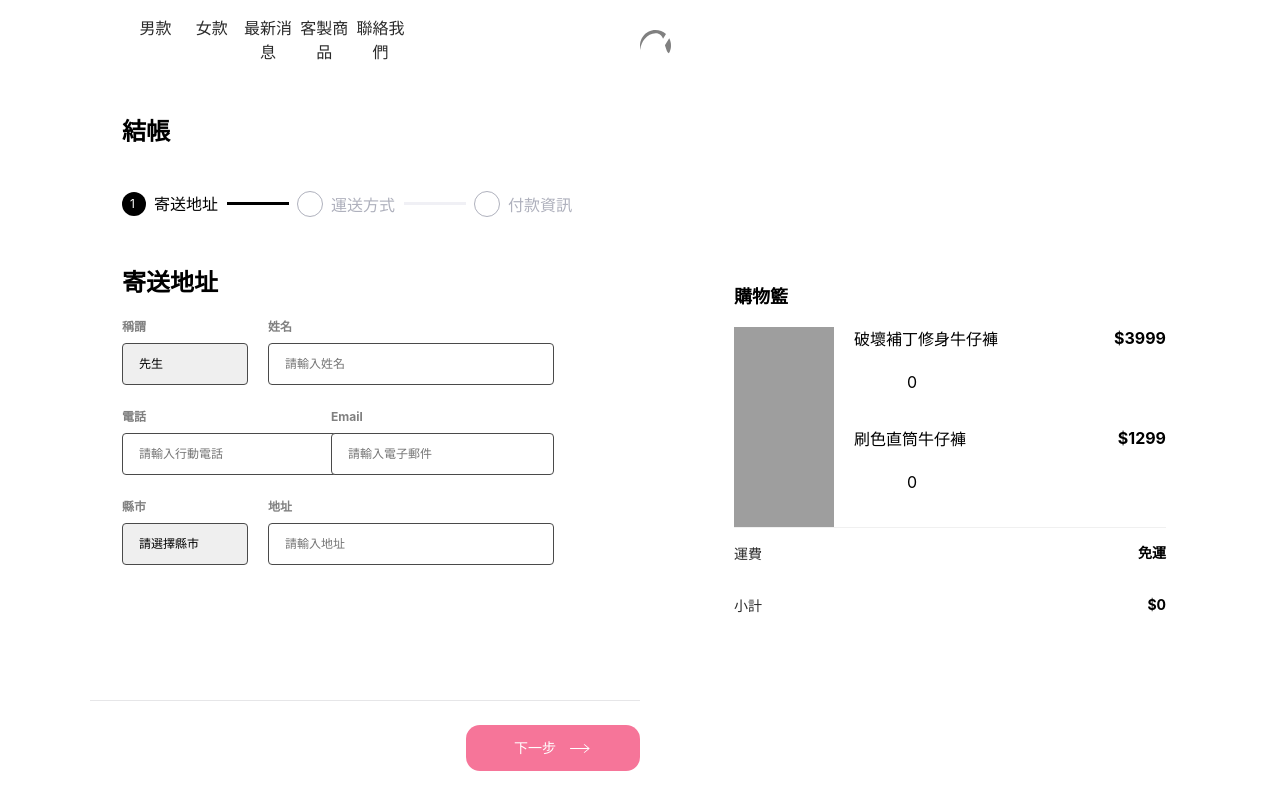
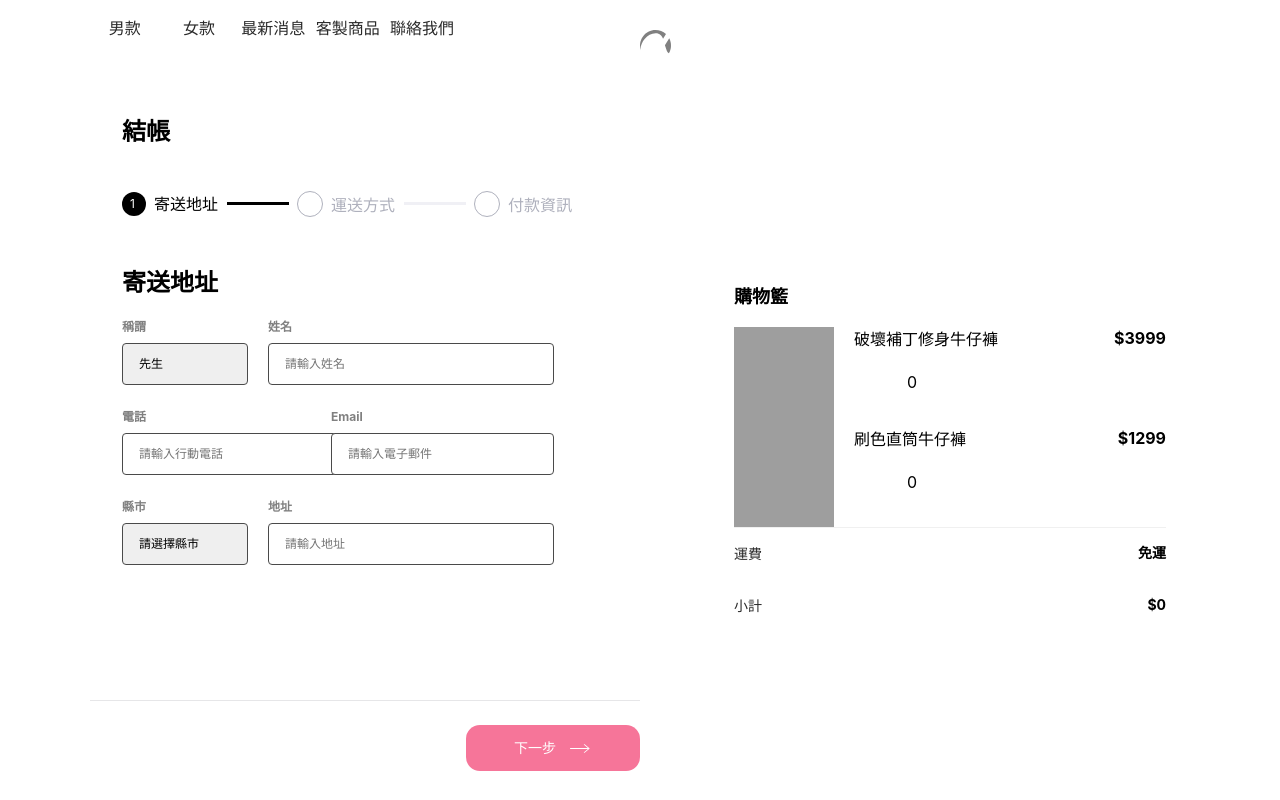
Before and after one commit to thAilurus/Alpha-shop, a React (Create React App) app: page / in a window 1280 px wide. Shown: the top 800 px of the page. Built offline with nearby package versions, Linux system fonts and the light colour scheme; grey boxes are pictures that could not be loaded.

Commit message:
Adjust the width of navMenu to 100%

```diff
--- a/src/components/header.module.scss
+++ b/src/components/header.module.scss
@@ -22,6 +22,7 @@
       display: none;
     }
     .navbarMenu {
+      width: 100%;
       display: grid;
       grid-template-columns: 1fr 1fr 1fr;
       .navListMenu {
@@ -29,6 +30,7 @@
         list-style: none;
         display: flex;
         column-gap: 5px;
+        padding: 0px;
 
         .navItem {
           flex-flow: row nowrap;
```
